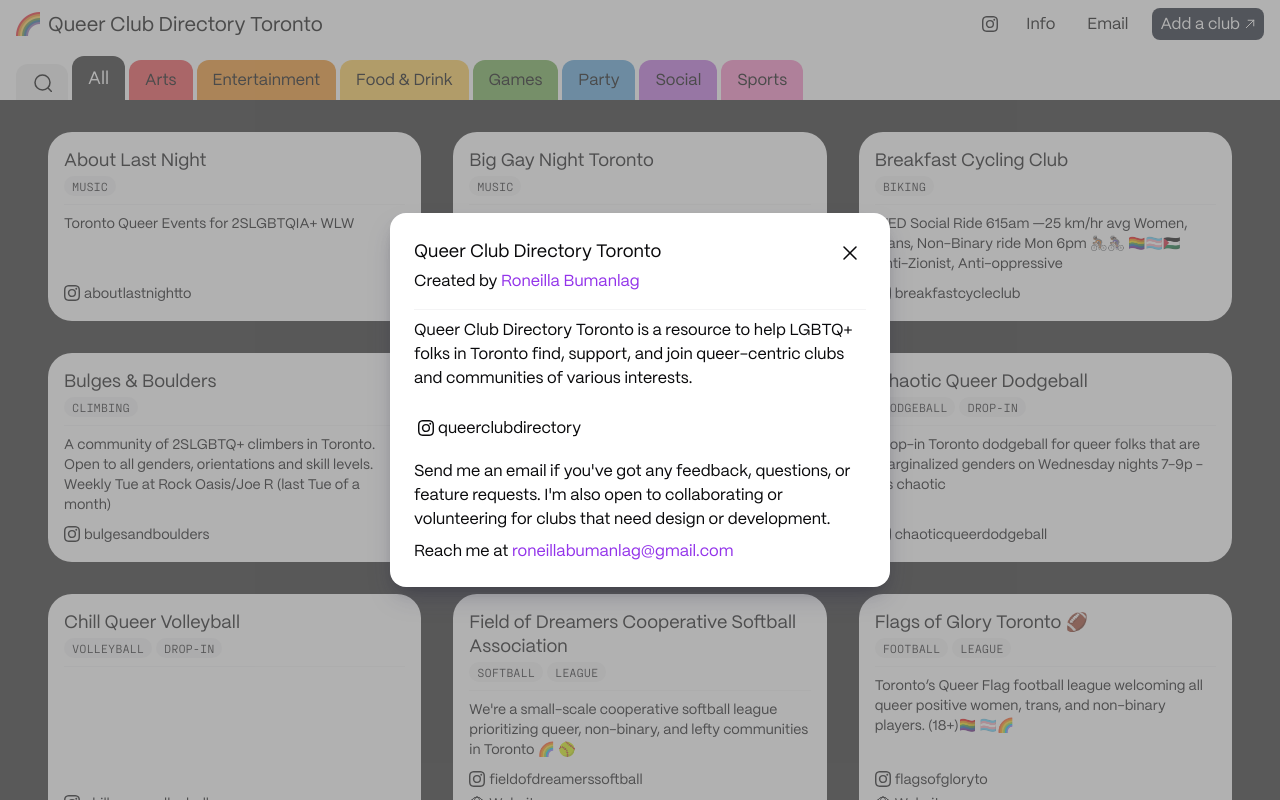
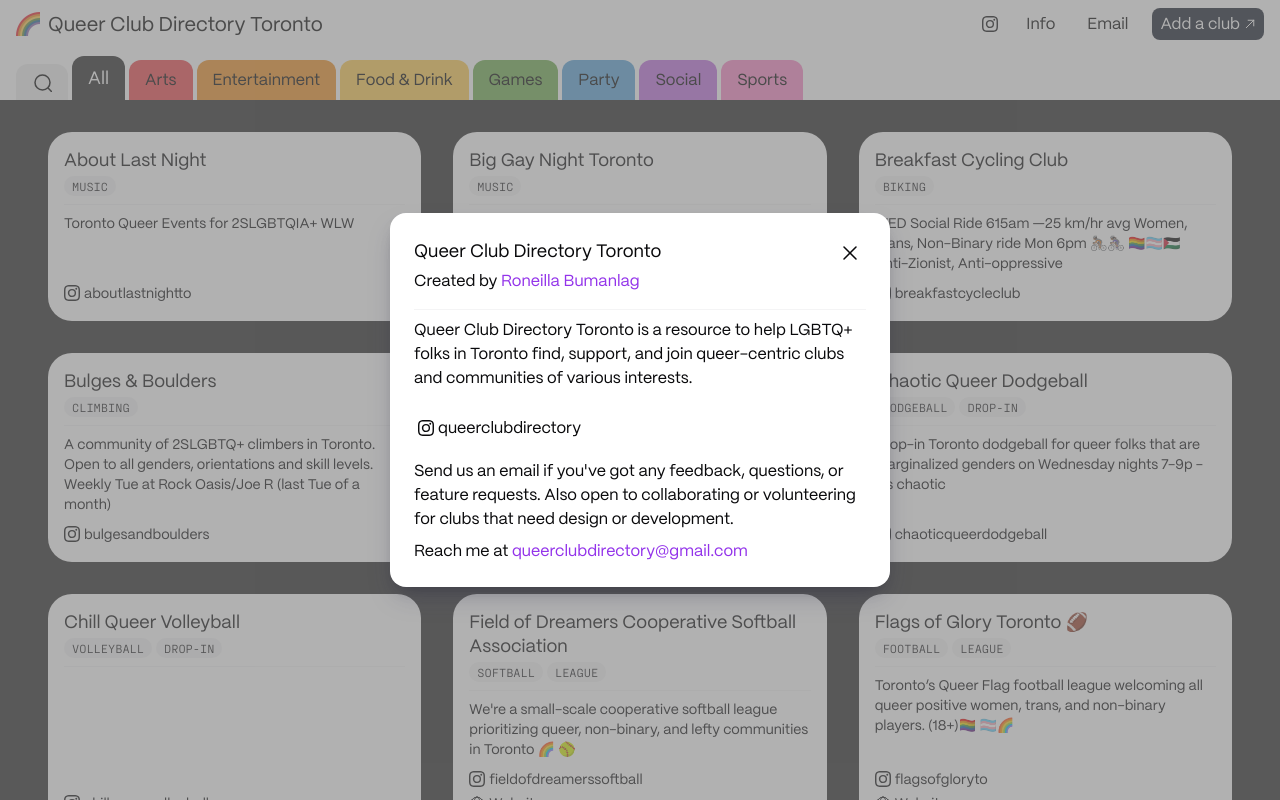
Before and after one commit to roneilla/queer-club-directory, a React (Vite) app: page / in a window 1280 px wide. Both pictures are taken after a click on the button "Info". Shown: the top 800 px of the page. Built offline with nearby package versions, Linux system fonts and the light colour scheme.

Commit message:
updated email

```diff
--- a/src/components/InfoModal.tsx
+++ b/src/components/InfoModal.tsx
@@ -67,17 +67,17 @@
 				</div>
 
 				<p className="mt-2">
-					Send me an email if you've got any feedback, questions, or feature
-					requests. I'm also open to collaborating or volunteering for clubs
-					that need design or development.
+					Send us an email if you've got any feedback, questions, or feature
+					requests. Also open to collaborating or volunteering for clubs that
+					need design or development.
 				</p>
 				<p>
 					Reach me at{' '}
 					<a
 						className="text-purple-600	hover:text-purple-800"
-						href="mailto:roneillabumanlag@gmail.com"
+						href="mailto:queerclubdirectory@gmail.com"
 						target="_blank">
-						roneillabumanlag@gmail.com
+						queerclubdirectory@gmail.com
 					</a>
 				</p>
 			</div>
```
